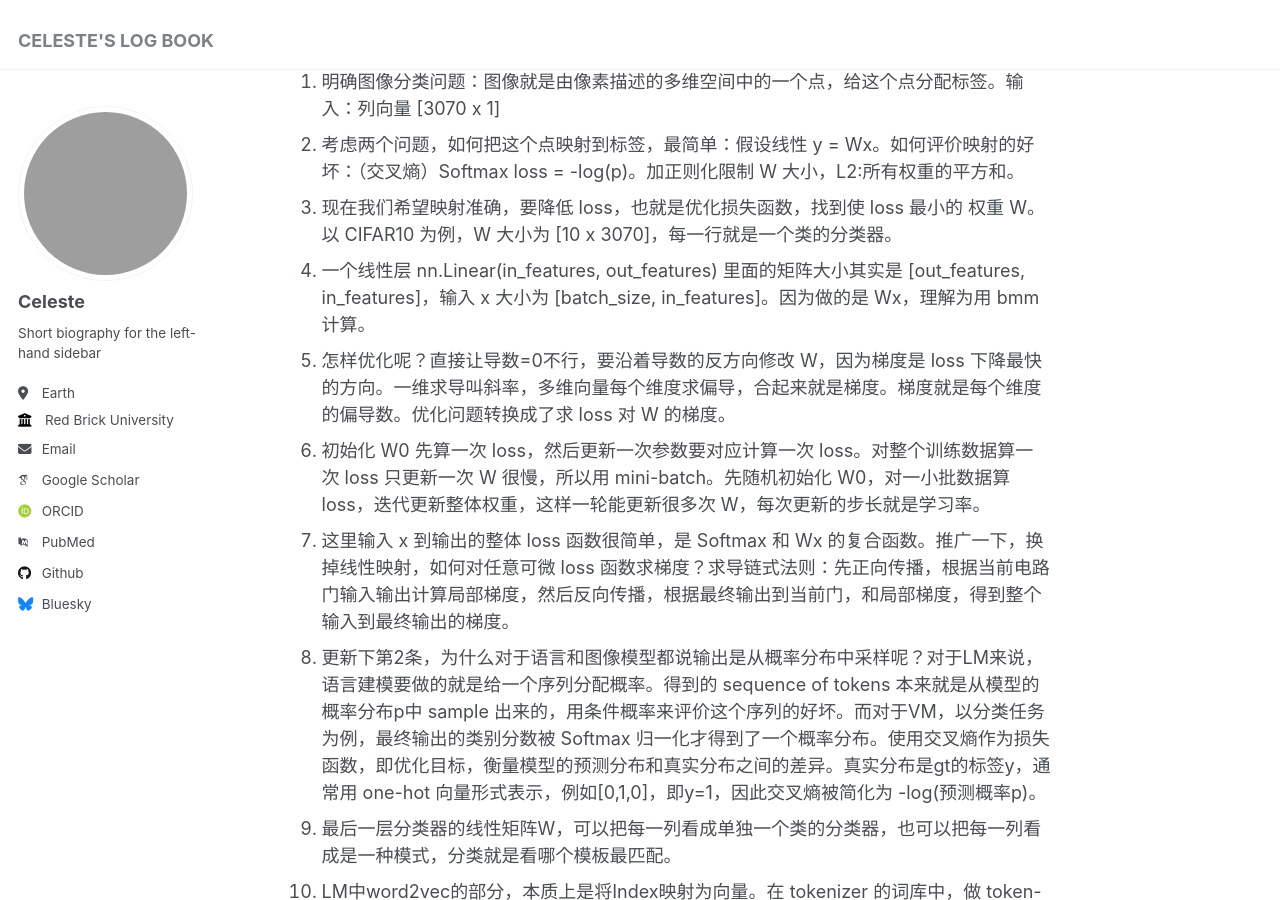
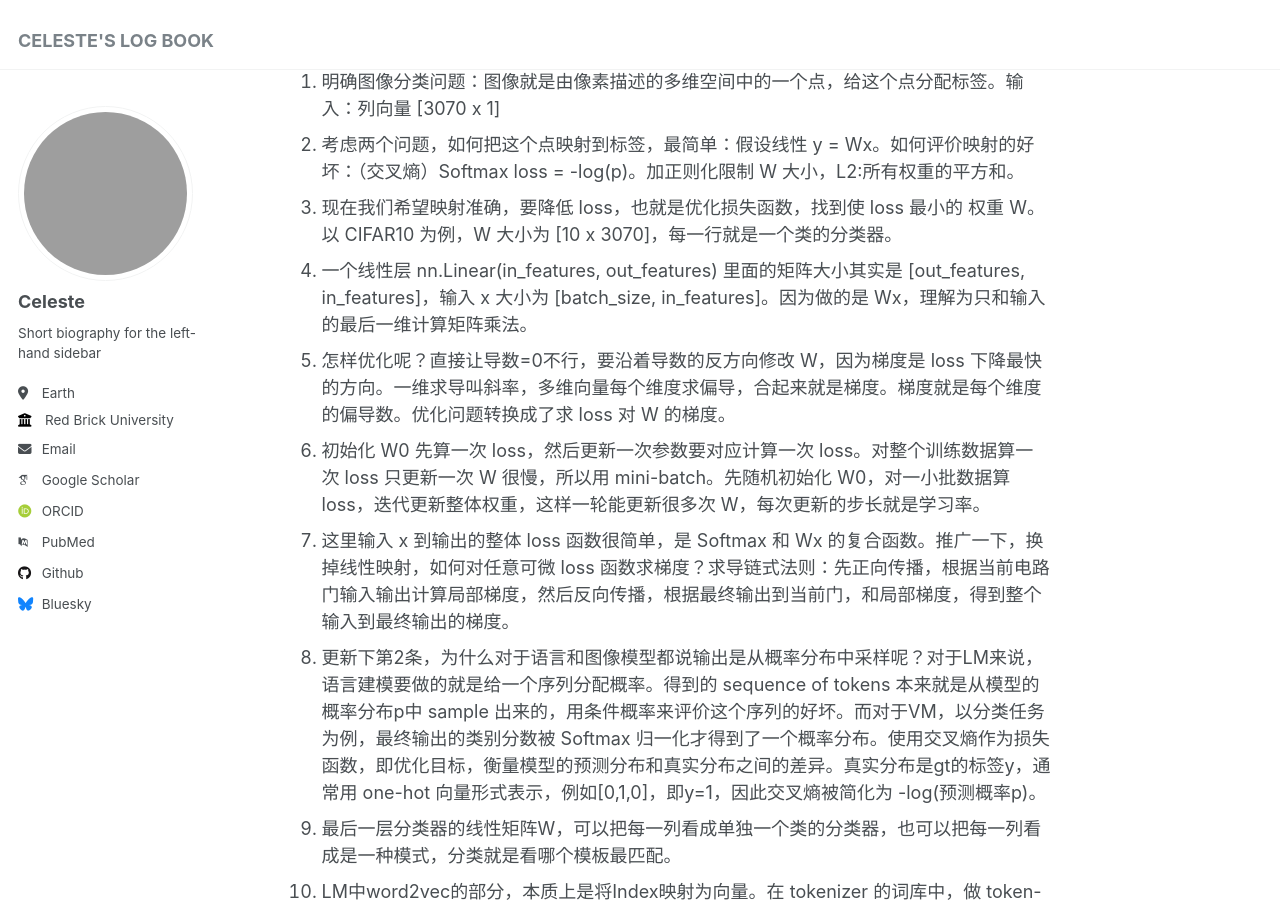
Before and after one commit to BUGERR/bugerr.github.io, a Jekyll site: the page built from _posts/2024-11-28-cs231n_4.md, in a window 1280 px wide and 900 px high, scrolled down 1406 px. Built offline with Jekyll 4.4.1, drawn with Linux system fonts in a browser that asks for light colours; some web fonts are replaced; grey boxes are pictures that could not be loaded.

Commit message:
Update 2024-11-28-cs231n_4.md

```diff
--- a/_posts/2024-11-28-cs231n_4.md
+++ b/_posts/2024-11-28-cs231n_4.md
@@ -32,7 +32,7 @@ tags:
 1. 明确图像分类问题：图像就是由像素描述的多维空间中的一个点，给这个点分配标签。输入：列向量 [3070 x 1]
 2. 考虑两个问题，如何把这个点映射到标签，最简单：假设线性 y = Wx。如何评价映射的好坏：（交叉熵）Softmax loss = -log(p)。加正则化限制 W 大小，L2:所有权重的平方和。
 3. 现在我们希望映射准确，要降低 loss，也就是优化损失函数，找到使 loss 最小的 权重 W。以 CIFAR10 为例，W 大小为 [10 x 3070]，每一行就是一个类的分类器。
-4. 一个线性层 nn.Linear(in_features, out_features) 里面的矩阵大小其实是 [out_features, in_features]，输入 x 大小为 [batch_size, in_features]。因为做的是 Wx，理解为用 bmm 计算。
+4. 一个线性层 nn.Linear(in_features, out_features) 里面的矩阵大小其实是 [out_features, in_features]，输入 x 大小为 [batch_size, in_features]。因为做的是 Wx，理解为只和输入的最后一维计算矩阵乘法。
 5. 怎样优化呢？直接让导数=0不行，要沿着导数的反方向修改 W，因为梯度是 loss 下降最快的方向。一维求导叫斜率，多维向量每个维度求偏导，合起来就是梯度。梯度就是每个维度的偏导数。优化问题转换成了求 loss 对 W 的梯度。
 6. 初始化 W0 先算一次 loss，然后更新一次参数要对应计算一次 loss。对整个训练数据算一次 loss 只更新一次 W 很慢，所以用 mini-batch。先随机初始化 W0，对一小批数据算 loss，迭代更新整体权重，这样一轮能更新很多次 W，每次更新的步长就是学习率。
 7. 这里输入 x 到输出的整体 loss 函数很简单，是 Softmax 和 Wx 的复合函数。推广一下，换掉线性映射，如何对任意可微 loss 函数求梯度？求导链式法则：先正向传播，根据当前电路门输入输出计算局部梯度，然后反向传播，根据最终输出到当前门，和局部梯度，得到整个 输入到最终输出的梯度。
```
